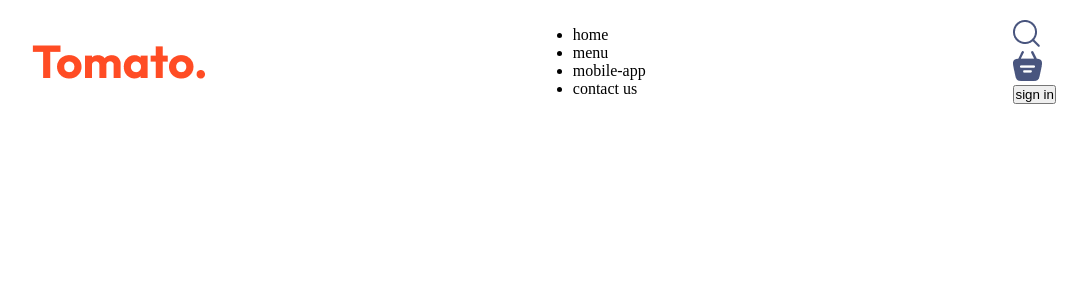
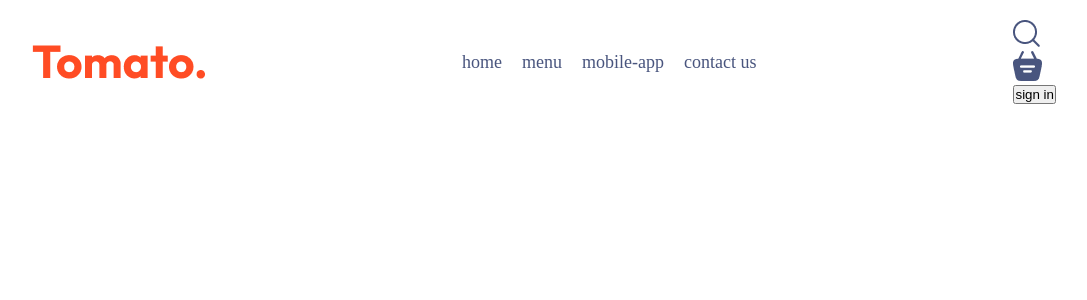
Before and after one commit to sam-in07/ByteBites, a React (Vite) app in the folder frontend/: page / in a window 1280 px wide. Shown: the top 300 px of the page, without its empty margins (96-1183 px from the left). Built offline with nearby package versions, Linux system fonts and the light colour scheme.

Commit message:
navbar css update

```diff
--- a/frontend/src/pages/Navbar/Navbar.css
+++ b/frontend/src/pages/Navbar/Navbar.css
@@ -4,3 +4,15 @@
     justify-content: space-between;
     align-items: center;
 }
+
+.navbar .logo{
+    width: 150px;
+}
+
+.navbar-menu{
+ display: flex;
+ list-style: none;
+ gap: 20px;
+ color: #49557e;
+ font-size: 18px;
+}
```
